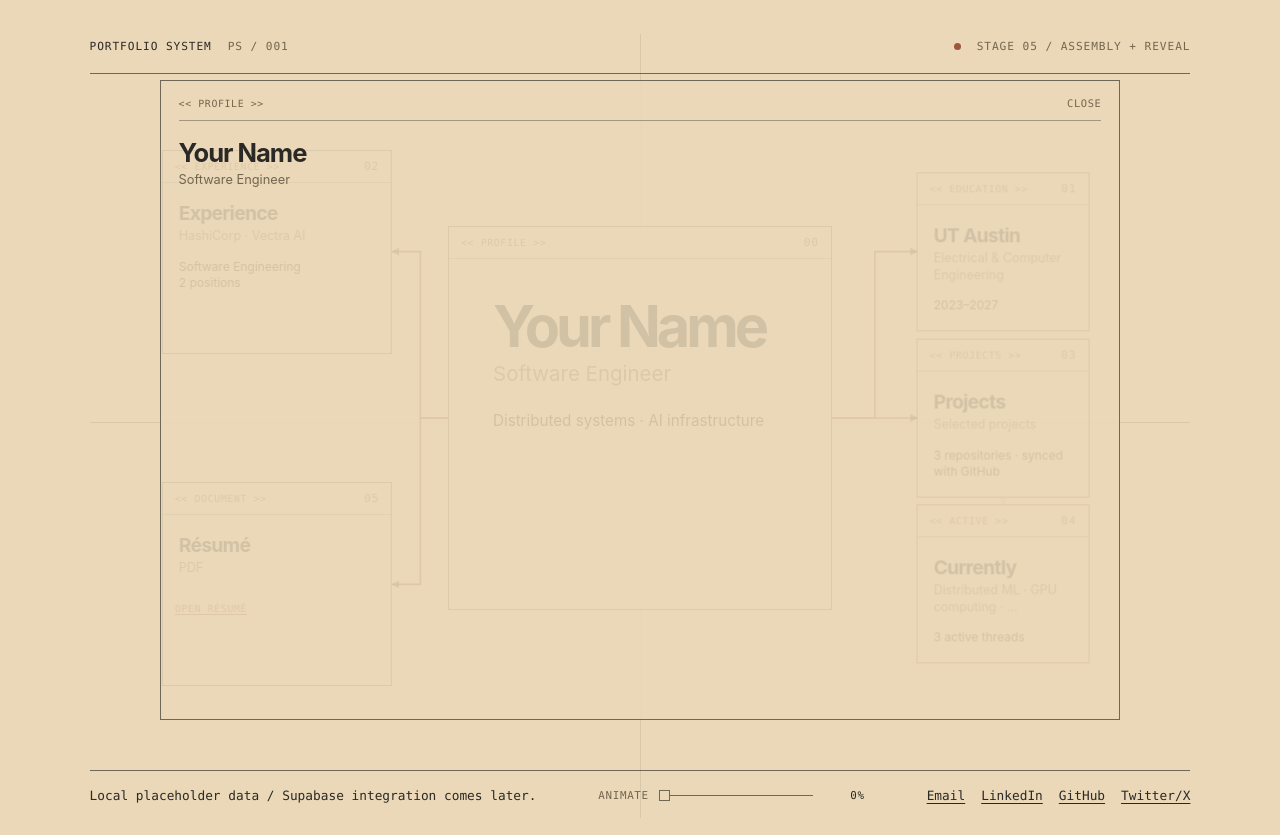
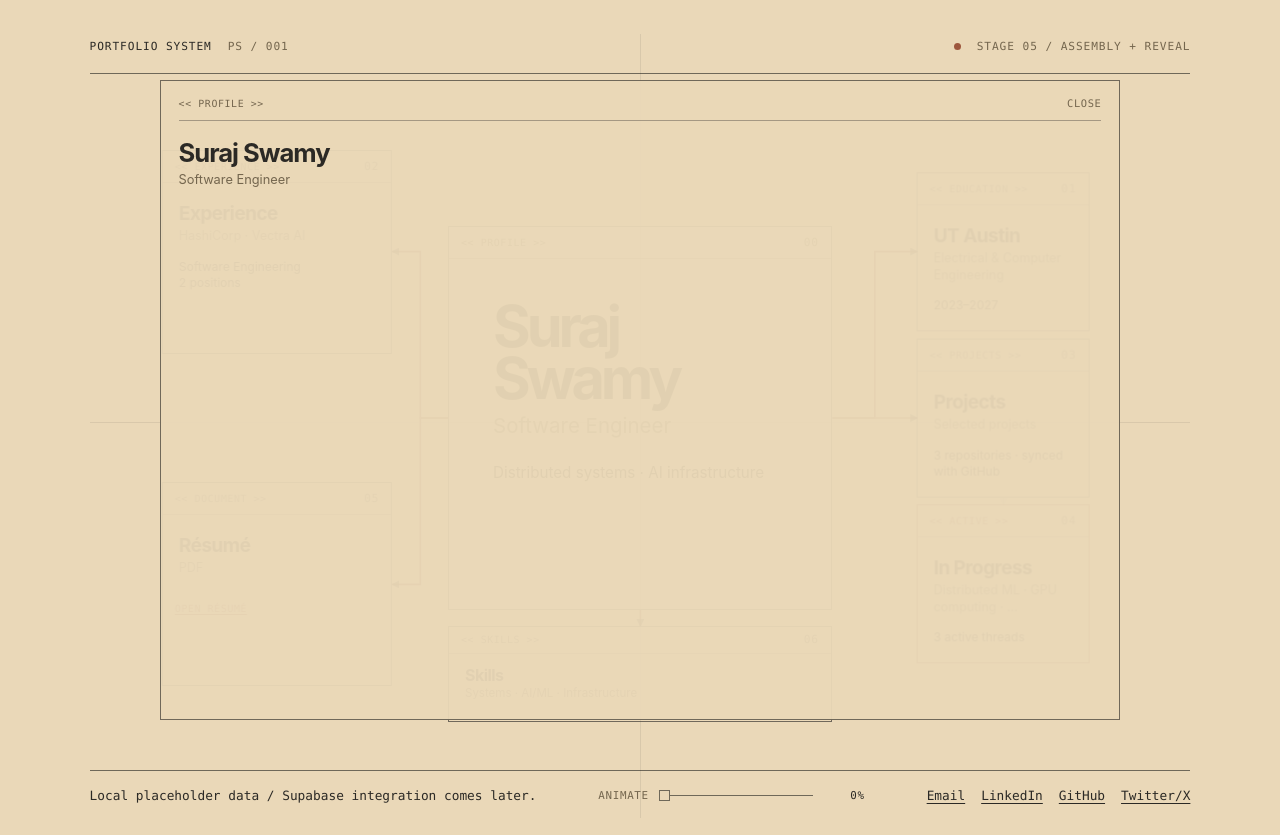
Before and after one commit to psurge1/psurge1.github.io, a React (Vite) app: page / in a window 1280 px wide. Both pictures are taken after a click on the button 639 px from the left and 418 px from the top of the page. Built offline with nearby package versions, Linux system fonts and the light colour scheme.

Commit message:
stage 5: add skills box and adjust styling

```diff
--- a/src/data/diagram.ts
+++ b/src/data/diagram.ts
@@ -10,6 +10,23 @@ export const diagramNodes: DiagramNode[] = [
     className: 'diagram-node--profile',
     position: { x: 50, y: 50 },
     headingLevel: 'h1',
+  },
+  {
+    data: {
+      id: 'skills',
+      index: '06',
+      stereotype: 'skills',
+      title: 'Skills',
+      subtitle: 'Systems · AI/ML · Infrastructure',
+      details: {
+        sections: portfolioData.skills.map((skill) => ({
+          label: skill.category,
+          lines: [skill.items.join(' · ')],
+        })),
+      },
+    },
+    className: 'diagram-node--skills',
+    position: { x: 50, y: 90 },
   },
   {
     data: {
@@ -74,7 +91,7 @@ export const diagramNodes: DiagramNode[] = [
       id: 'now',
       index: '04',
       stereotype: 'active',
-      title: 'Currently',
+      title: 'In Progress',
       subtitle: 'Distributed ML · GPU computing · ...',
       sections: [{ lines: ['3 active threads'] }],
       variant: 'active',
@@ -112,4 +129,5 @@ export const diagramEdges: DiagramEdge[] = [
   { id: 'profile-projects', from: 'profile', to: 'projects', route: 'horizontal' },
   { id: 'profile-resume', from: 'profile', to: 'resume', route: 'horizontal' },
   { id: 'projects-now', from: 'projects', to: 'now', route: 'vertical' },
+  { id: 'profile-skills', from: 'profile', to: 'skills', route: 'vertical' },
 ]
--- a/src/data/drift.ts
+++ b/src/data/drift.ts
@@ -5,6 +5,7 @@ export const DRIFT_DELAYS: Record<string, number> = {
   projects: -1.6,
   now: -5,
   resume: -3.3,
+  skills: -2.8,
 }
 
 export const ASSEMBLY_DELAYS: Record<string, number> = {
@@ -14,6 +15,7 @@ export const ASSEMBLY_DELAYS: Record<string, number> = {
   projects: 360,
   now: 460,
   resume: 400,
+  skills: 520,
 }
 
 export type DriftPattern = {
@@ -53,4 +55,9 @@ export const DRIFT_PATTERNS: Record<string, DriftPattern> = {
     second: [-3, -3],
     third: [-1, -8],
   },
+  skills: {
+    first: [-2, -5],
+    second: [4, -2],
+    third: [1, -7],
+  },
 }
--- a/src/data/portfolio.ts
+++ b/src/data/portfolio.ts
@@ -24,6 +24,10 @@ export type PortfolioData = {
     technologies: string[]
     githubUrl: string
   }>
+  skills: Array<{
+    category: string
+    items: string[]
+  }>
   currentWork: Array<{
     title: string
     status: string
@@ -39,7 +43,7 @@ export const portfolioData: PortfolioData = {
     id: 'profile',
     index: '00',
     stereotype: 'profile',
-    title: 'Your Name',
+    title: 'Suraj Swamy',
     subtitle: 'Software Engineer',
     sections: [
       {
@@ -76,6 +80,11 @@ export const portfolioData: PortfolioData = {
       githubUrl: 'https://github.com/your-username/your-repository',
     },
   ],
+  skills: [
+    { category: 'systems', items: ['Distributed systems', 'AI infrastructure'] },
+    { category: 'languages', items: ['TypeScript', 'Python', 'Go'] },
+    { category: 'platforms', items: ['Cloud', 'GPU computing', 'Linux'] },
+  ],
   currentWork: [
     {
       title: 'Current Project',
--- a/src/styles/global.css
+++ b/src/styles/global.css
@@ -328,6 +328,12 @@ a {
   min-height: clamp(24rem, 42vh, 32rem);
 }
 
+.diagram-node--skills {
+  width: min(100%, clamp(19rem, 30vw, 30rem));
+  height: clamp(6rem, 10.5vh, 8rem);
+  min-height: 0;
+}
+
 .diagram-node--education,
 .diagram-node--experience,
 .diagram-node--projects,
@@ -503,6 +509,26 @@ a {
   line-height: 1.5;
 }
 
+.diagram-node--skills .node-header {
+  padding-top: 0.4rem;
+  padding-bottom: 0.4rem;
+}
+
+.diagram-node--skills .uml-box__body {
+  padding-top: 0.6rem;
+  padding-bottom: 0.7rem;
+}
+
+.diagram-node--skills .uml-box__title {
+  margin-top: 0.2rem;
+  margin-bottom: 0.2rem;
+  font-size: 1rem;
+}
+
+.diagram-node--skills .uml-box__subtitle {
+  font-size: 0.72rem;
+}
+
 .diagram-node--profile.uml-box {
   background: rgb(240 225 193 / 36%);
   border-color: var(--line-strong);
@@ -527,7 +553,7 @@ a {
   max-height: 80vh;
   overflow: auto;
   border: 1px solid var(--line-strong);
-  background: rgb(234 216 184 / 88%);
+  background: rgb(234 216 184 / 96%);
   padding: 1rem 1.1rem 1.2rem;
   transform: translate(-50%, -50%);
 }
```
Also changed, not shown: 1 other file (tests, documents, lock files or other folders).
